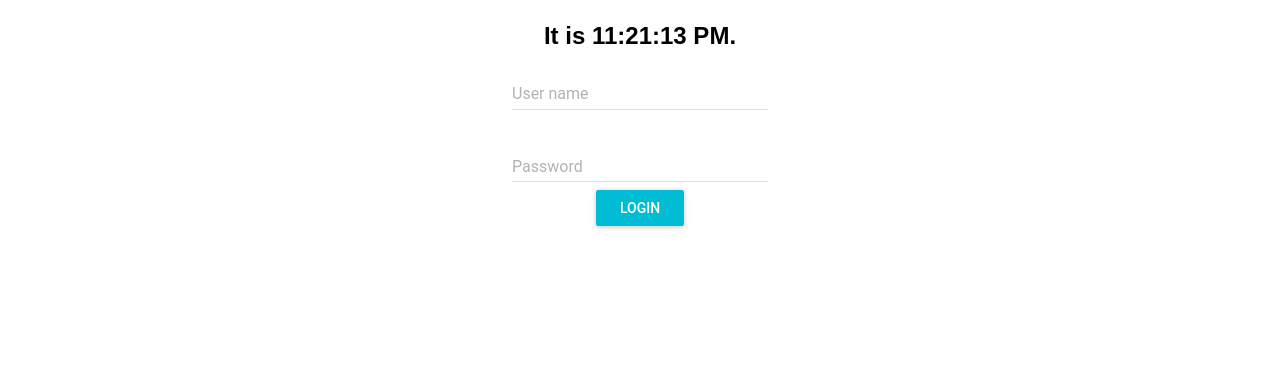
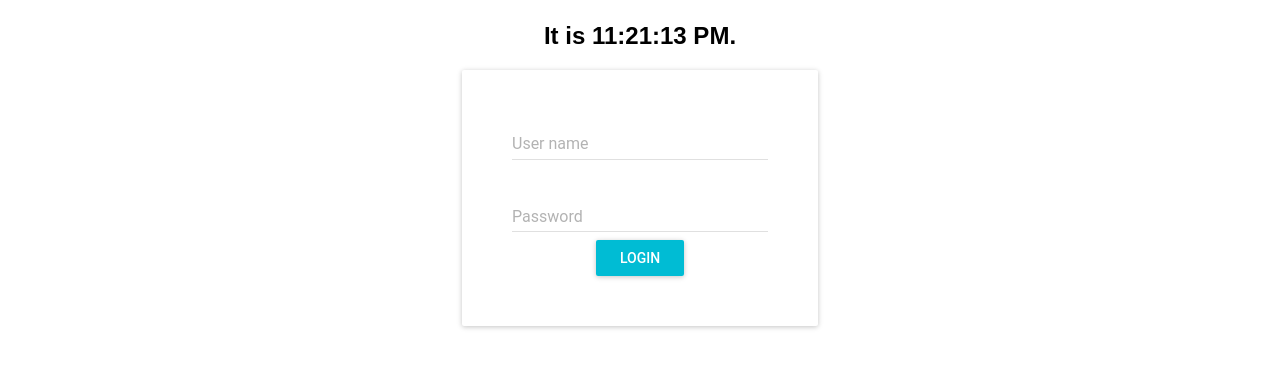
Before and after one commit to zuphu/collab, a React (Create React App) app: page / in a window 1280 px wide. Shown: the part 178-546 px from the top of the page. Built offline with nearby package versions, Linux system fonts and the light colour scheme; the HTML template or start-up script is replaced by a standard one.

Commit message:
Login form placed in Paper component

```diff
--- a/src/components/LoginForm.js
+++ b/src/components/LoginForm.js
@@ -2,15 +2,21 @@ import React, { Component } from 'react';
 import MuiThemeProvider from 'material-ui/styles/MuiThemeProvider';
 import RaisedButton from 'material-ui/RaisedButton';
 import TextField from 'material-ui/TextField';
+import Paper from 'material-ui/Paper';
 
 
 class LoginForm extends React.Component {
   constructor(props) {
     super(props);
   }
-
   render() {
+    const style = {
+      textAlign: 'center',
+      display: 'inline-block',
+      padding: '50px 50px 50px 50px'
+    };
     return (
+      <Paper style={style} zDepth={1}>
         <form>
           <TextField
             hintText="User name"
@@ -22,6 +28,7 @@ class LoginForm extends React.Component {
           /><br />
           <RaisedButton label="Login" primary={true}/>
         </form>
+      </Paper>
     );
   }
 }
```
Lines whose indentation alone changed are shown as unchanged.
